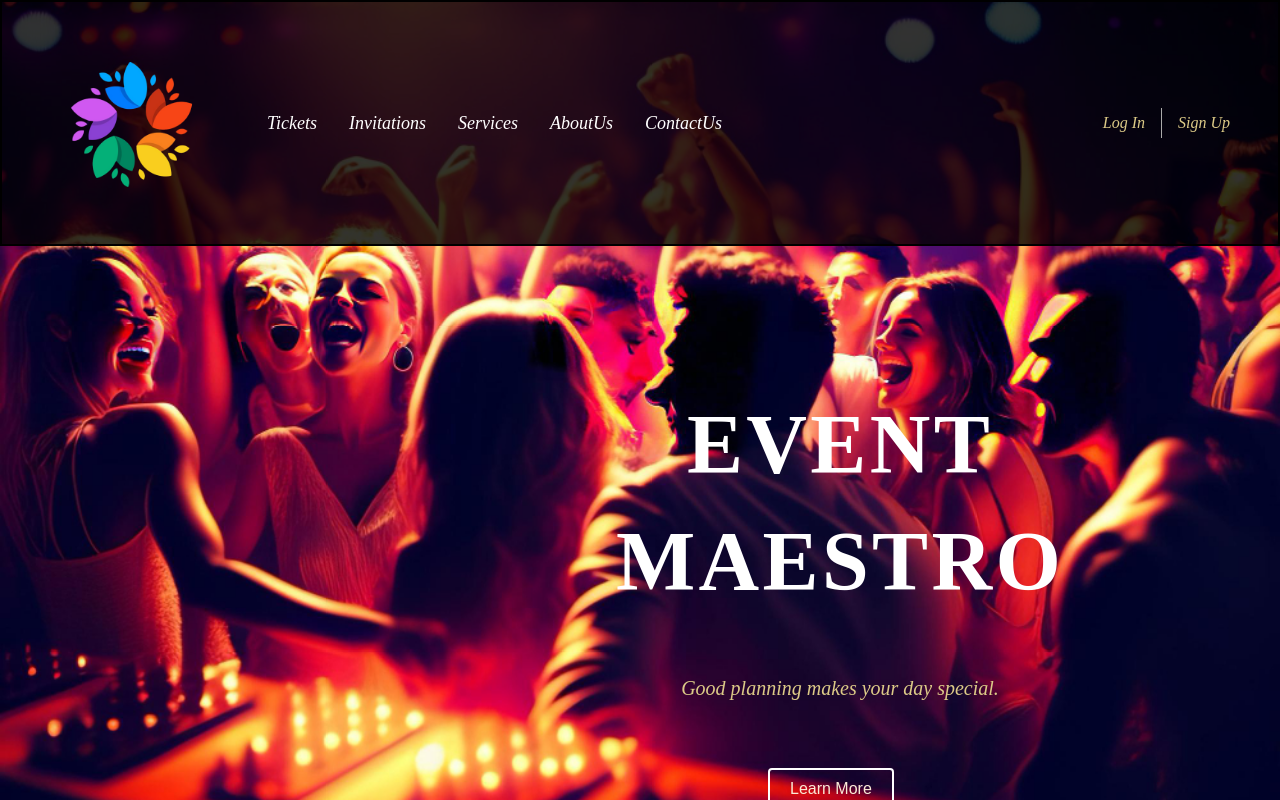
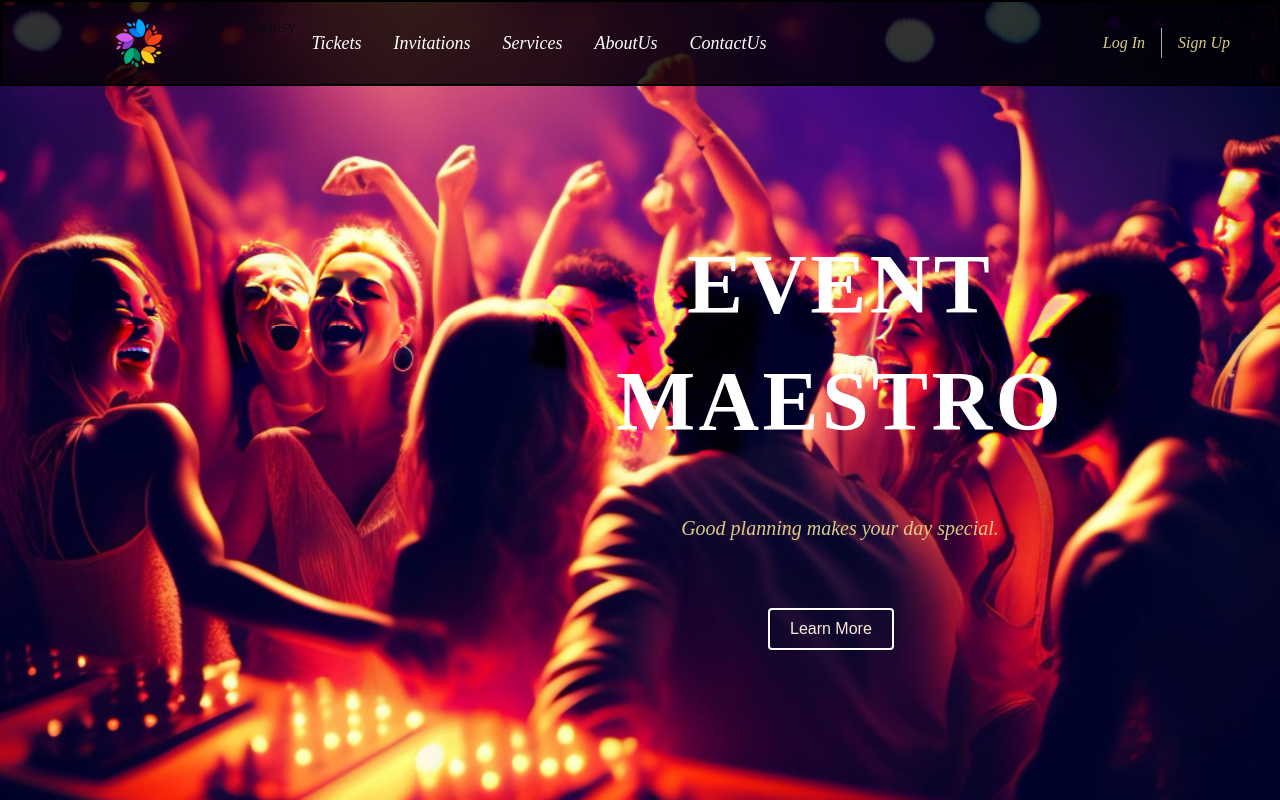
Before and after one commit to senaldm/Eventsy-Web, a React (Create React App) app: page / in a window 1280 px wide. Built offline with nearby package versions, Linux system fonts and the light colour scheme; a web font is replaced by a local one.

Commit message:
update the fit size

```diff
--- a/src/components/Navbar/Navbar.css
+++ b/src/components/Navbar/Navbar.css
@@ -13,11 +13,12 @@
     display: flex;
     justify-content: flex-start;
     align-items: flex-start;
-    color: antiquewhite;
+
 }
 
 .app_navbar-logo img {
-    width: 100px;
+    width: 50px;
+    height: 50px;
      object-fit: contain;
 
 }
--- a/src/components/Navbar/Navbar.jsx
+++ b/src/components/Navbar/Navbar.jsx
@@ -35,6 +35,7 @@ const Navbar = () => {
     <nav className="app_navbar" id="top">
       <div className="app_navbar-logo">
         <img src={images.logo} alt="app logo" />
+       <a href='/'>Eventsy</a>
       </div>
       <ul className="app_navbar-links">
         <li className="p_opensans">
```
Also changed, not shown: src/assets/logonew.png.
